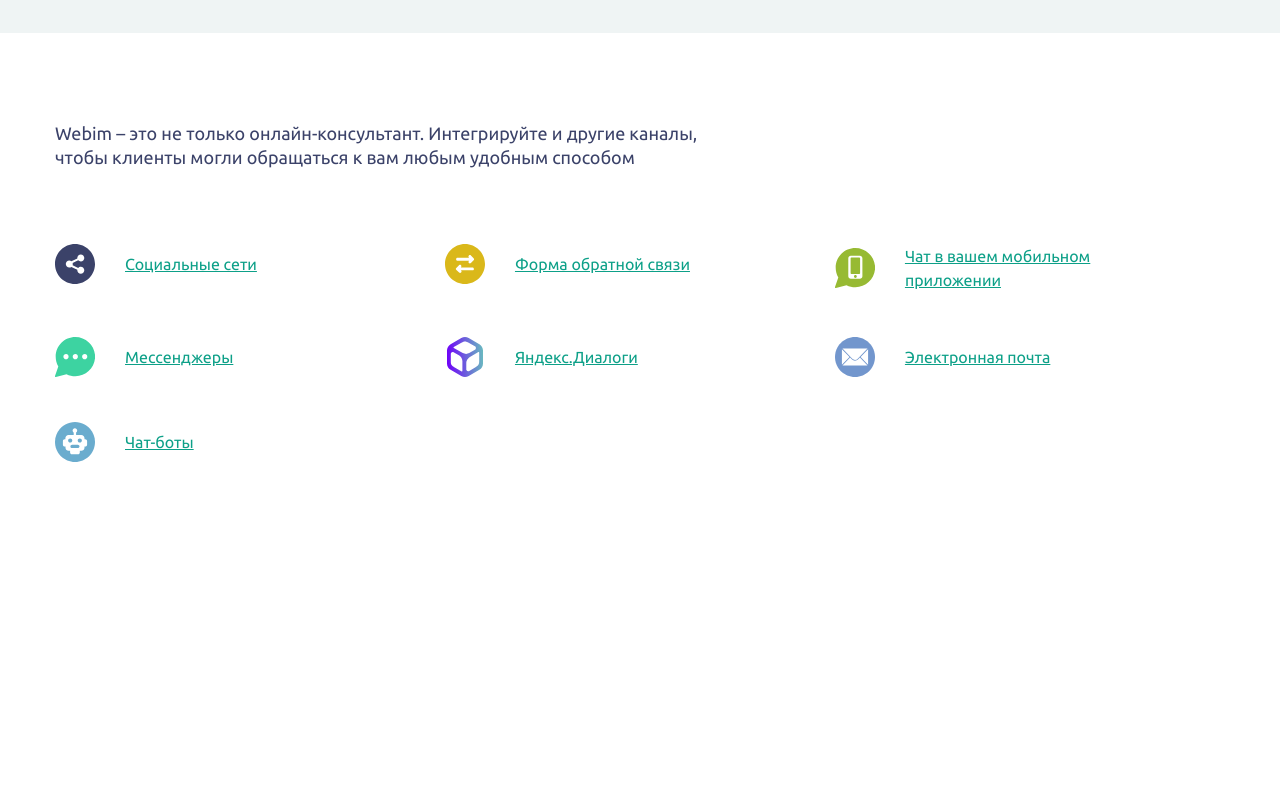
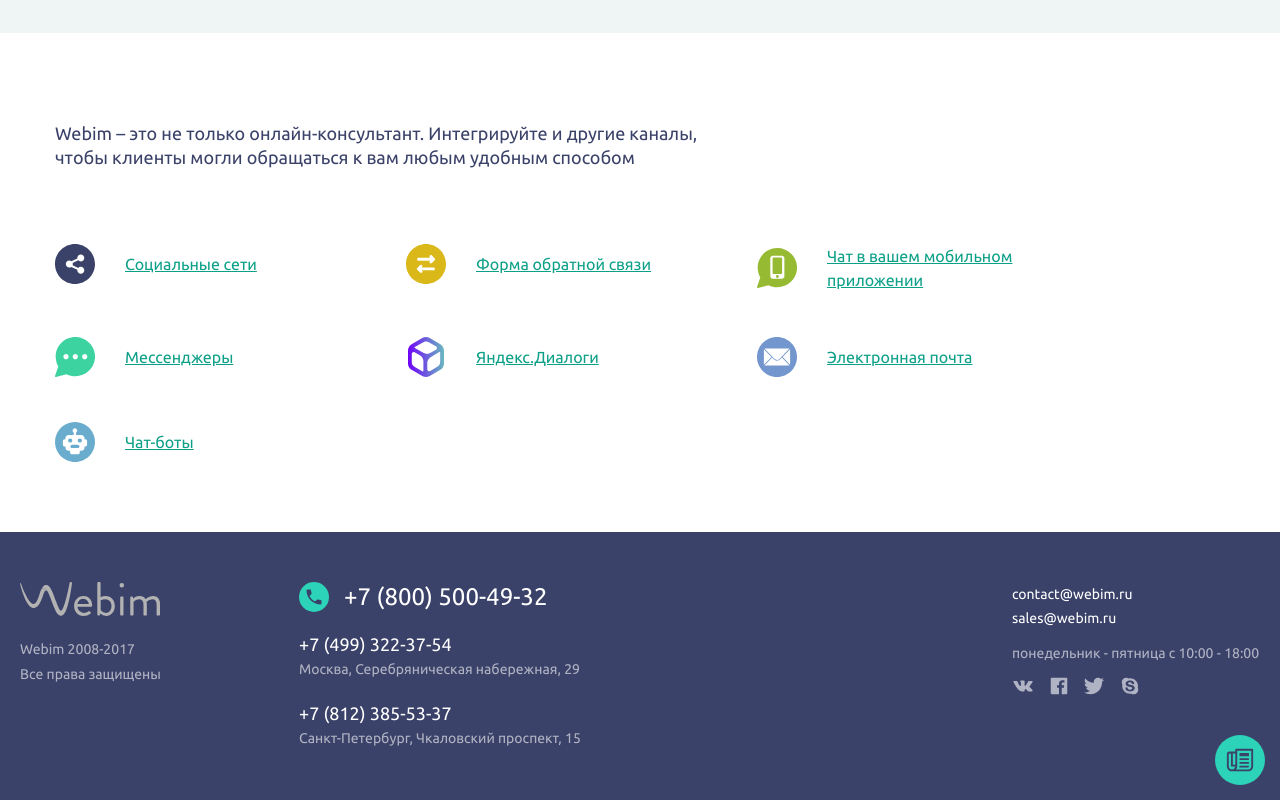
Before and after one commit to NeuroticOutsider/Test-for-Webim, a plain HTML site: page index.html in a window 1280 px wide. Shown: the part 3635-4435 px from the top of the page. Before the commit the page ends 4167 px from the top, so only its background shows below. Drawn offline with nearby package versions, Linux system fonts and the light colour scheme; files that its build step writes are made by us from their sources.

Commit message:
footer + adaptive created

```diff
--- a/build/css/style.css
+++ b/build/css/style.css
@@ -3414,8 +3414,8 @@ header, footer, section {
   -ms-flex-wrap: wrap;
   flex-wrap: wrap; }
   .socials__list-item {
-    -ms-flex-preferred-size: 33.33%;
-    flex-basis: 33.33%;
+    -ms-flex-preferred-size: 30%;
+    flex-basis: 30%;
     margin-bottom: 45px; }
     .socials__list-item:last-child {
       margin-bottom: 0; }
@@ -3445,3 +3445,107 @@ header, footer, section {
   .socials__list-item {
     -ms-flex-preferred-size: 100%;
     flex-basis: 100%; } }
+
+.footer {
+  position: relative; }
+  .footer__wrap {
+    display: -webkit-box;
+    display: -ms-flexbox;
+    display: flex;
+    -webkit-box-pack: justify;
+    -ms-flex-pack: justify;
+    justify-content: space-between;
+    padding: 50px 20px;
+    background-color: #3b4269; }
+  .footer__logo {
+    -ms-flex-preferred-size: 15%;
+    flex-basis: 15%; }
+    .footer__logo img {
+      display: block;
+      width: 140px;
+      margin-bottom: 20px; }
+    .footer__logo span {
+      color: #ffffff;
+      opacity: 0.6;
+      font-size: 14px; }
+  .footer__contacts {
+    -ms-flex-preferred-size: 50%;
+    flex-basis: 50%; }
+    .footer__contacts-block {
+      margin-top: 20px; }
+    .footer__contacts-first {
+      margin-bottom: 20px; }
+  .footer__phone {
+    font-size: 18px;
+    color: #ffffff;
+    display: block; }
+  .footer__address {
+    font-size: 14px;
+    color: #ffffff;
+    opacity: 0.6; }
+  .footer__main-phone {
+    font-size: 24px;
+    color: #ffffff;
+    display: -webkit-box;
+    display: -ms-flexbox;
+    display: flex;
+    -webkit-box-align: center;
+    -ms-flex-align: center;
+    align-items: center; }
+    .footer__main-phone ion-icon {
+      display: block;
+      width: 20px;
+      height: 20px;
+      padding: 5px;
+      color: #3b4269;
+      background-color: #2cd3b8;
+      border-radius: 50%;
+      margin-right: 15px; }
+  .footer__socials {
+    -ms-flex-preferred-size: 20%;
+    flex-basis: 20%; }
+  .footer__mail {
+    margin-bottom: 10px; }
+    .footer__mail a {
+      font-size: 14px;
+      color: #ffffff;
+      display: block; }
+  .footer__graphic {
+    font-size: 14px;
+    color: #ffffff;
+    opacity: 0.6; }
+  .footer__socials-links {
+    margin-top: 10px; }
+    .footer__socials-links a {
+      color: #ffffff;
+      opacity: 0.6;
+      display: inline-block;
+      margin-right: 10px; }
+      .footer__socials-links a ion-icon {
+        font-size: 22px; }
+
+.consultant {
+  position: absolute;
+  right: 15px;
+  bottom: 15px; }
+  .consultant ion-icon {
+    display: block;
+    width: 30px;
+    height: 30px;
+    padding: 10px;
+    color: #3b4269;
+    background-color: #2cd3b8;
+    border-radius: 50%; }
+
+@media (max-width: 768px) {
+  .footer__logo {
+    -ms-flex-preferred-size: 100%;
+    flex-basis: 100%; }
+    .footer__logo span {
+      opacity: 1; }
+    .footer__logo img {
+      display: none; }
+  .footer__contacts {
+    display: none; }
+  .footer__socials {
+    display: none; } }
--- a/index.html
+++ b/index.html
@@ -296,7 +296,41 @@
 
 		</main>
 
-    <footer class="site-footer"></footer>
+    <footer class="footer">
+			<div class="footer__wrap">
+				<div class="footer__logo">
+					<a href="#"><img src="img/logo_footer.svg" alt="Logotype"></a>
+					<span>Webim 2008-2017 <br> Все права защищены</span>
+				</div>
+				<div class="footer__contacts">
+					<a href="tel:78005004932" class="footer__main-phone"><ion-icon name="call"></ion-icon>+7 (800) 500-49-32</a>
+					<div class="footer__contacts-block">
+						<div class="footer__contacts-first">
+								<a href="tel:74993223754" class="footer__phone">+7 (499) 322-37-54</a>
+								<a href="#" class="footer__address">Москва, Серебряническая набережная, 29</a>
+						</div>
+						<div class="footer__contacts-second">
+								<a href="tel:78123855337" class="footer__phone">+7 (812) 385-53-37</a>
+								<a href="#" class="footer__address">Санкт-Петербург, Чкаловский проспект, 15</a>
+						</div>
+					</div>
+				</div>
+				<div class="footer__socials">
+					<div class="footer__mail">
+						<a href="mailto:contact@webim.ru" class="footer__email">contact@webim.ru</a>
+						<a href="mailto:sales@webim.ru" class="footer__email">sales@webim.ru</a>
+					</div>
+					<span class="footer__graphic">понедельник - пятница с 10:00 - 18:00</span>
+					<div class="footer__socials-links">
+						<a href=""><ion-icon name="logo-vk"></ion-icon></a>
+						<a href=""><ion-icon name="logo-facebook"></ion-icon></a>
+						<a href=""><ion-icon name="logo-twitter"></ion-icon></a>
+						<a href=""><ion-icon name="logo-skype"></ion-icon></a>
+					</div>
+				</div>
+			</div>
+			<a href="#" class="consultant"><ion-icon name="paper"></ion-icon></a>
+		</footer>
 
 		<link rel="stylesheet" href="css/normalize.css">
 		<link rel="stylesheet" href="css/style.min.css">
```
Also changed, not shown: build/index.html (+35 -1 lines), build/css/style.min.css.
